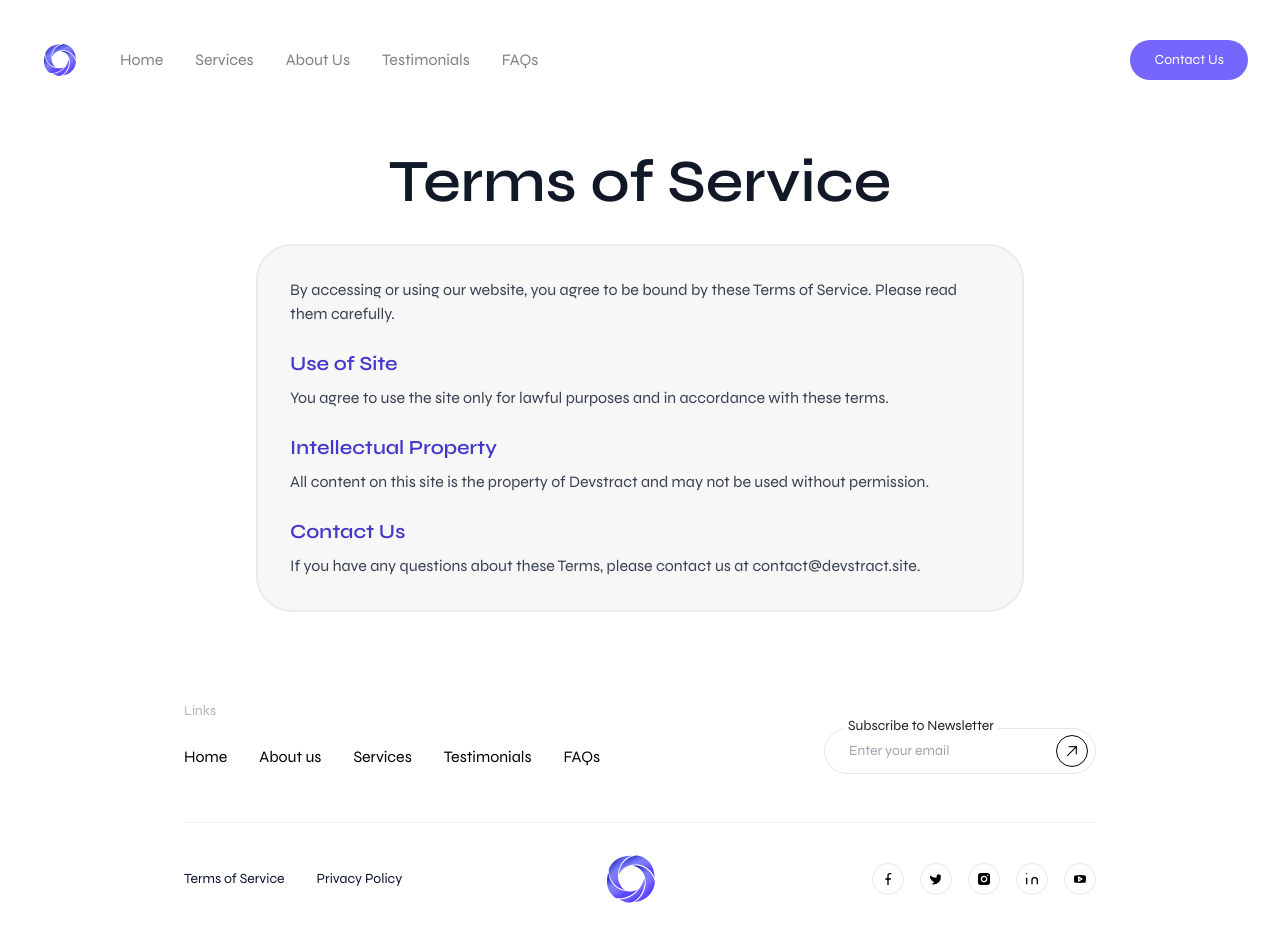
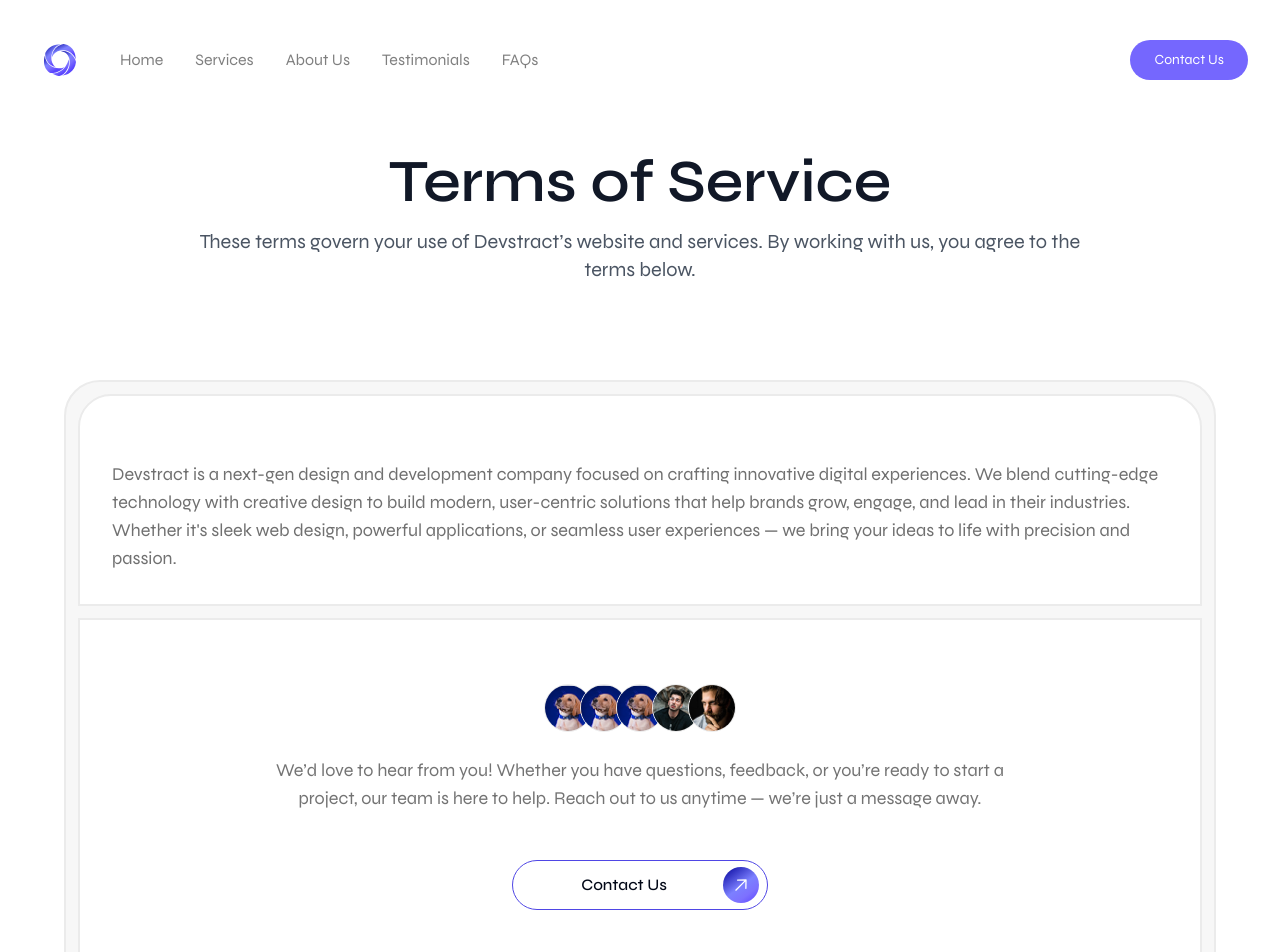
Before and after one commit to afnanahmadtariq/Devstract, a Next.js app: page /terms-of-service in a window 1280 px wide. Shown: the top 952 px of the page. Built offline with nearby package versions, Linux system fonts and the light colour scheme.

Commit message:
Update page.tsx

```diff
--- a/app/terms-of-service/page.tsx
+++ b/app/terms-of-service/page.tsx
@@ -4,28 +4,67 @@
 import Footer from '@/components/footer';
 
 export default function TermsOfServicePage() {
+  const teamMembers = [
+    { id: 1, image: "/images/image 3.png", name: "Sarah" },
+    { id: 2, image: "/images/image 4.png", name: "Mike" },
+    { id: 3, image: "/images/image 6.png", name: "Emma" },
+    { id: 4, image: "/images/image 6.png", name: "Emma" },
+    { id: 5, image: "/images/image 6.png", name: "Emma" },
+  ]
+
   return (
     <>
       <Navigation/>
       <main className="flex flex-col min-h-[70vh] bg-white dark:bg-gray-900">
         <section className="flex flex-col items-center justify-center py-8 px-4">
-          <h1 className="text-5xl md:text-6xl font-semibold text-gray-900 dark:text-white mb-8 text-center">Terms of Service</h1>
-          <div className="w-full max-w-3xl bg-[#F7F7F7] border-2 border-[#EBEBEB] rounded-[36px] p-8">
-            <p className="mb-6 text-gray-700 dark:text-gray-200">
-              By accessing or using our website, you agree to be bound by these Terms of Service. Please read them carefully.
-            </p>
-            <h2 className="text-xl font-semibold mt-6 mb-2 text-indigo-700 dark:text-indigo-400">Use of Site</h2>
-            <p className="mb-6 text-gray-700 dark:text-gray-200">
-              You agree to use the site only for lawful purposes and in accordance with these terms.
-            </p>
-            <h2 className="text-xl font-semibold mt-6 mb-2 text-indigo-700 dark:text-indigo-400">Intellectual Property</h2>
-            <p className="mb-6 text-gray-700 dark:text-gray-200">
-              All content on this site is the property of Devstract and may not be used without permission.
-            </p>
-            <h2 className="text-xl font-semibold mt-6 mb-2 text-indigo-700 dark:text-indigo-400">Contact Us</h2>
-            <p className="text-gray-700 dark:text-gray-200">
-              If you have any questions about these Terms, please contact us at contact@devstract.site.
-            </p>
+          <h1 className="text-5xl md:text-6xl font-semibold text-gray-900 dark:text-white mb-4 text-center">Terms of Service</h1>
+          <p className="text-base sm:text-lg md:text-xl text-gray-600 dark:text-gray-300 max-w-4xl text-center mb-24">
+            These terms govern your use of Devstract’s website and services. By working with us, you agree to the terms below.
+          </p>
+          <div className="w-full bg-[#F7F7F7] flex flex-col justify-center items-stretch p-3 gap-3 max-w-6xl border-2 border-[#EBEBEB] rounded-[36px]">
+            {/* Top Portion */}
+            <div className="flex-1 bg-white dark:bg-gray-800 rounded-t-[33px] p-8 hidden md:flex flex-col items-center justify-center border-2 border-[#EBEBEB]">
+              <p className="text-[#707070] dark:text-gray-200 mt-8 text-lg text-left" style={{ position: 'relative', zIndex: 1 }}>
+                Devstract is a next-gen design and development company focused on crafting innovative digital experiences. We blend cutting-edge technology with creative design to build modern, user-centric solutions that help brands grow, engage, and lead in their industries. Whether it's sleek web design, powerful applications, or seamless user experiences — we bring your ideas to life with precision and passion.
+              </p>
+            </div>
+            {/* Bottom Portion */}
+            <div className="flex-1 bg-white dark:bg-gray-800 rounded-b-[33px] p-8 sm:p-16 border-2 border-[#EBEBEB]">
+              <div className="mb-6 text-center max-w-3xl mx-auto">
+                <div className="flex -space-x-3 mb-6 justify-center">
+                  {[...teamMembers].reverse().map((member, index) => (
+                    <div
+                      key={member.id}
+                      className="relative"
+                      style={{
+                        zIndex: index + 1,
+                      }}
+                    >
+                      <div className="w-8 h-8 sm:w-12 sm:h-12 rounded-full overflow-hidden" style={{ border: '1px solid #ECECEC' }}>
+                        <img src={member.image} alt={member.name} className="w-full h-full object-cover" />
+                      </div>
+                    </div>
+                  ))}
+                </div>
+                <p className="text-lg font-normal text-[#4D4D4DC9] dark:text-white mb-8 sm:mb-12">
+                  We’d love to hear from you! Whether you have questions, feedback, or you’re ready to start a project, our team is here to help. Reach out to us anytime — we’re just a message away.
+                </p>
+                <button type="submit" className="group flex items-center gap-2 p-1 border border-indigo-600 rounded-full text-sm sm:text-base font-medium bg-transparent hover:bg-indigo-50 dark:hover:bg-indigo-900 focus:outline-none focus:ring-2 focus:ring-offset-2 focus:ring-indigo-500 w-auto min-w-[140px] mx-auto transition-colors">
+                  <span className="px-12 py-2 ml-4">
+                    Contact Us
+                  </span>
+                  <span
+                    className="inline-flex items-center justify-center w-9 h-9 rounded-full mr-1"
+                    style={{
+                      backgroundImage: 'linear-gradient(323deg, rgba(90,68,255,1.00) 0%,rgba(125,113,255,1.00) 27%,rgba(124,128,255,1.00) 48%,rgba(0,0,153,1.00) 100%)',
+                      backgroundPosition: 'center center',
+                    }}
+                  >
+                    <img src="/media/small_arrow.svg" alt="arrow" className="w-4 h-4 -rotate-45" />
+                  </span>
+                </button>
+              </div>
+            </div>
           </div>
         </section>
       </main>
```
